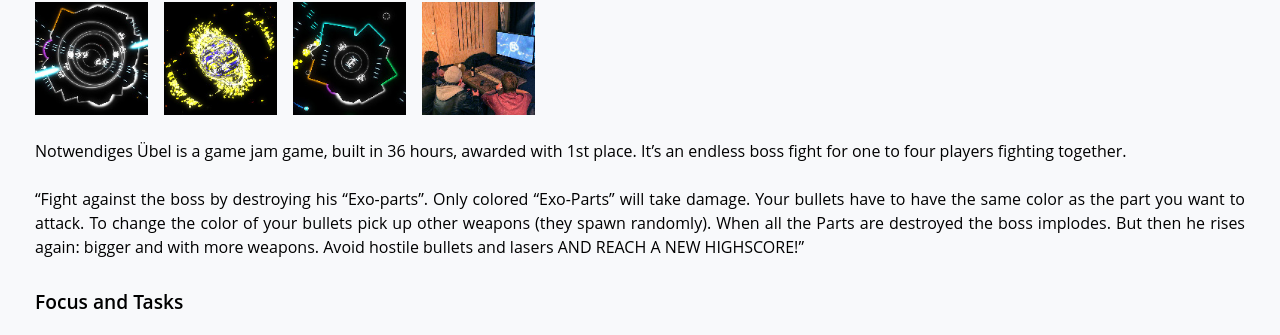
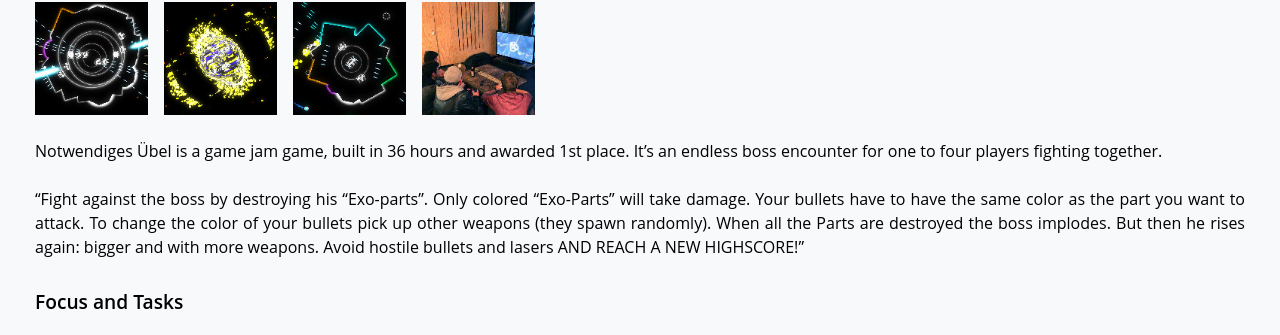
Before and after one commit to danielrammer/danielrammer.github.io, a Jekyll site: the page built from _projects/nue.md, in a window 1280 px wide. Shown: the part 706-1041 px from the top of the page. Built offline with Jekyll 4.4.1, drawn with Linux system fonts in a browser that asks for light colours.

Commit message:
updated nue text

```diff
--- a/_projects/nue.md
+++ b/_projects/nue.md
@@ -20,7 +20,7 @@ gallery:
     description: "Notwendiges Übel played in a pub."
 ---
 
-Notwendiges Übel is a game jam game, built in 36 hours, awarded with 1st place. It's an endless boss fight for one to four players fighting together.
+Notwendiges Übel is a game jam game, built in 36 hours and awarded 1st place. It's an endless boss encounter for one to four players fighting together.
 
 "Fight against the boss by destroying his “Exo-parts”.
 Only colored “Exo-Parts” will take damage. Your bullets have to have the same color as the part you want to attack.
```
